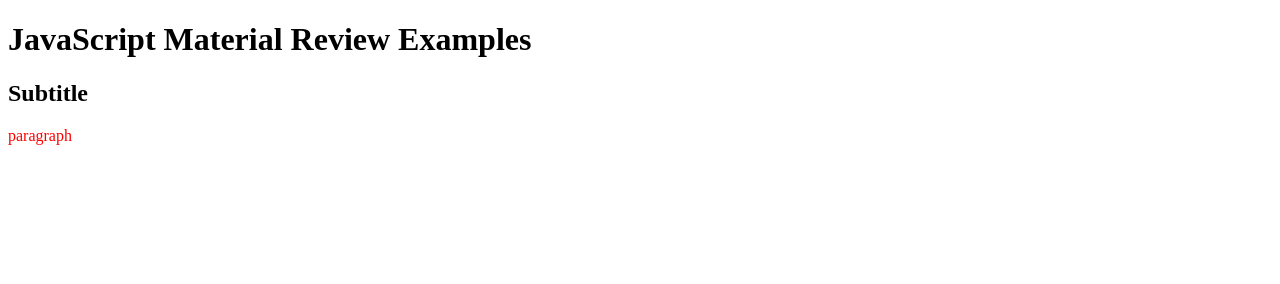
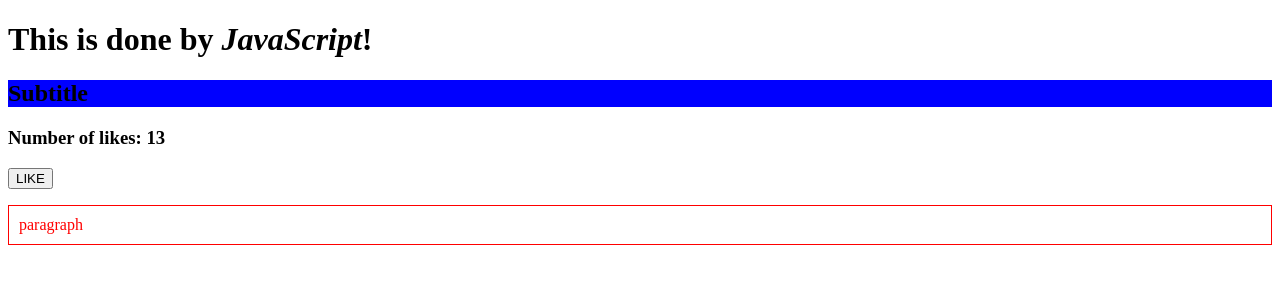
Before and after one commit to okonnert/SAH-JS-EXAMPLES-APRIL-20, a plain HTML site: page index.html in a window 1280 px wide. Drawn offline with nearby package versions, Linux system fonts and the light colour scheme.

Commit message:
Added $(selector), toggleClass, etc.

```diff
--- a/index.html
+++ b/index.html
@@ -9,7 +9,10 @@
 <body>
     <h1>JavaScript Material Review Examples</h1>
     <h2>Subtitle</h2>
+    <h3>Number of likes: <span>13</span></h3>
+    <button>LIKE</button>
     <p>paragraph</p>
+    <script src="https://code.jquery.com/jquery-3.5.0.min.js"></script>
     <script src="scripts.js"></script>
 </body>
 </html>
--- a/scripts.js
+++ b/scripts.js
@@ -1 +1,24 @@
+//Second part:
 console.log('Scrip file is loaded.');
+
+//First part:
+//Developer Console
+//Statement
+//Numbers
+//Numeric operators (+, -, *, /)
+//Variables
+//Strings
+//Booleans and operators (&&, ||)
+//Arrays
+//Objects
+//Examples:
+//1+1
+//colors
+//name
+//etc.
+
+//Third part:
+$('h1').html('This is done by <em>JavaScript</em>!');
+$ ('p').css('border', '1px solid red');
+$('p').css('padding', '10px');
+$('h2').toggleClass('blue');
--- a/style.css
+++ b/style.css
@@ -1,3 +1,6 @@
 p{
     color: red;
 }
+.blue{
+    background: blue;
+}
```
